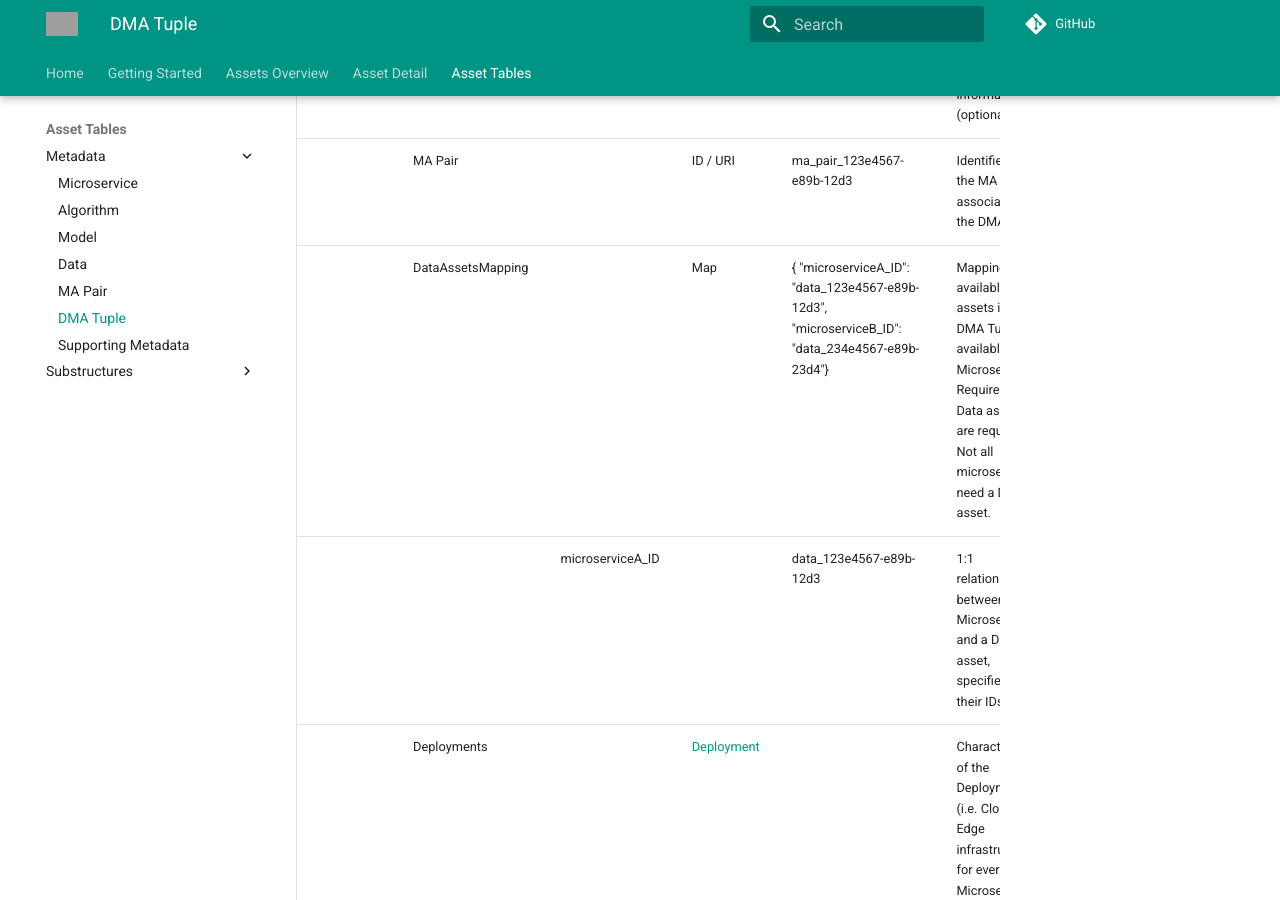
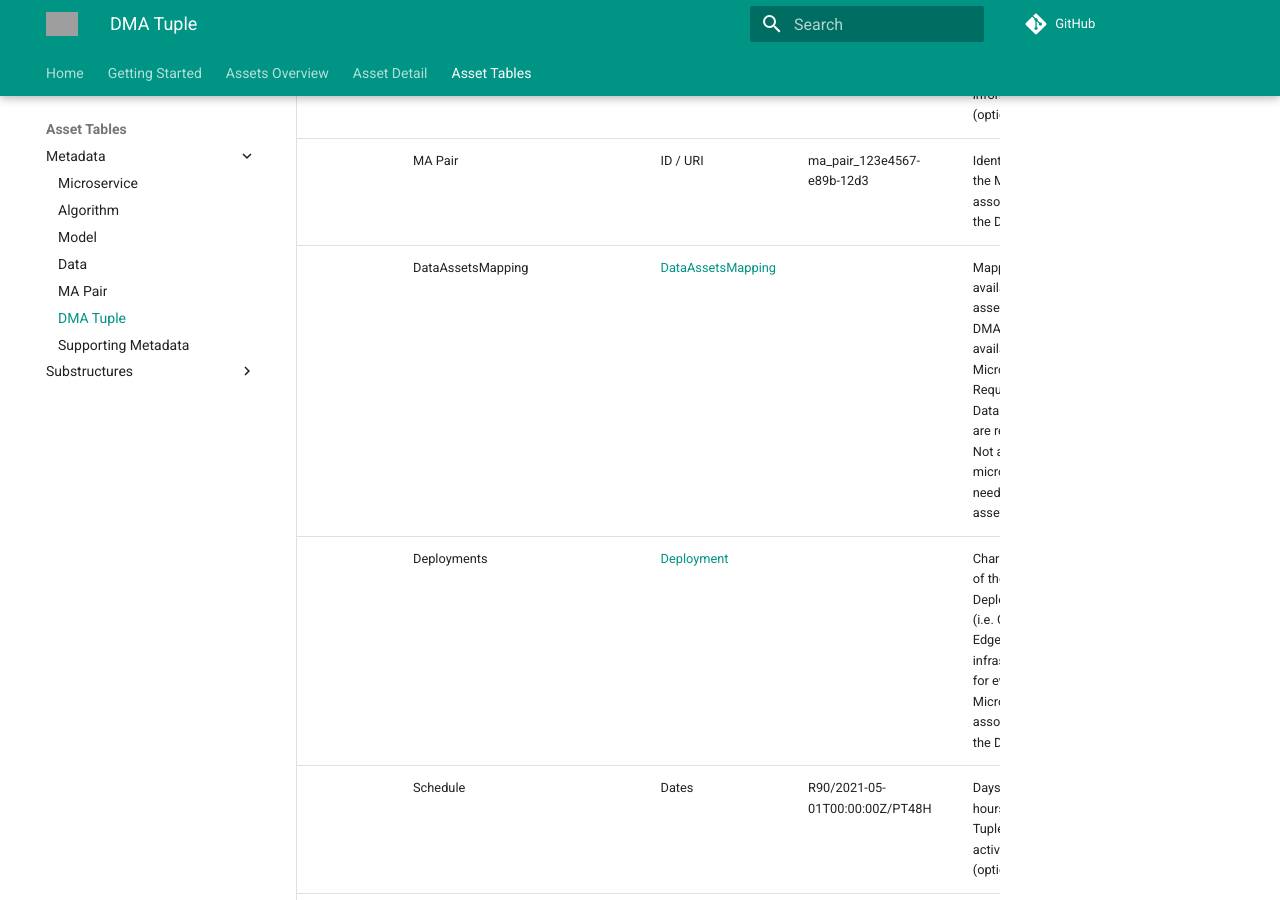
Before and after one commit to DIGITbrain/digitbrain.github.io, an MkDocs documentation site: the page built from docs/tables/dma_tuple.md, in a window 1280 px wide and 900 px high, scrolled down 1455 px. Built offline with MkDocs 1.6.1 and Material for MkDocs 9.7.7, drawn with Linux system fonts in a browser that asks for light colours; comment, search, counter and statistics services are not loaded; grey boxes are pictures that could not be loaded.

Commit message:
feat(metadata): add DataAssetsMapping substructure [AUTO]

```diff
--- a/docs/tables/dma_tuple.md
+++ b/docs/tables/dma_tuple.md
@@ -7,22 +7,21 @@
 
 **This information is also available in** **[list format](/attributes/dma_tuple/)**
 
-| Concept    | Key               | Subkey           | Type                        | Example Value                                                                                   | Comment                                                                                                                                                        | Condition   |
-|:-----------|:------------------|:-----------------|:----------------------------|:------------------------------------------------------------------------------------------------|:---------------------------------------------------------------------------------------------------------------------------------------------------------------|:------------|
-| Definition |                   |                  |                             |                                                                                                 |                                                                                                                                                                |             |
-|            | ID                |                  | ID / URI                    | 123e4567-e89b-12d3-a456-426614174000                                                            | Unique identifier for the DMA Tuple                                                                                                                            | auto        |
-|            | Created at        |                  | ISO 8601                    | 2021-05-01T00:00:00Z                                                                            | Date of creation                                                                                                                                               | auto        |
-|            | Version           |                  | Integer                     | 21                                                                                              | Version number of the DMA Tuple                                                                                                                                |             |
-|            | Author            |                  | ID / URI                    | person_123e4567-e89b-12d3 (auto)                                                                | Identifier of the Author of the MA Pair (NB: Entity for author is referenced)                                                                                  | auto        |
-|            | Licensor          |                  | ID / URI                    | legal_entity_123e4567-e89b-12d3 (auto)                                                          | Identifier of the Legal Entity licensing the the MA Pair (NB: Entity for Licensor is referenced)                                                               | auto        |
-|            | Derivation        |                  | IDs / URIs                  | dma_tuple_123e4567-e89b-12d3 (auto)                                                             | In case of derivation, references to parent / child (optional)                                                                                                 | auto        |
-|            | Name              |                  | Text                        | Pressure drop for the injection in hall 3                                                       | Short name to identify the DMA Tuple                                                                                                                           |             |
-|            | Scope             |                  | Text                        | Effectiveness of the mold closing process                                                       | Short description of the scope of the DMA Tuple (human readable)                                                                                               |             |
-|            | IP Instance       |                  | ID / URI                    | ip_instance_123e4567-e89b-12d3                                                                  | Identifier of the IP Instance the DMA Tuple is valid for (NB: Entity for IP Instance is referenced)                                                            |             |
-|            | Namespace         |                  | ID / URI?                   | namespace_123e4567-e89b-12d3                                                                    | Context to interpret the associated information (optional?)                                                                                                    |             |
-|            | MA Pair           |                  | ID / URI                    | ma_pair_123e4567-e89b-12d3                                                                      | Identifier of the MA Pair associated to the DMA Tuple                                                                                                          |             |
-|            | DataAssetsMapping |                  | Map                         | { "microserviceA_ID": "data_123e4567-e89b-12d3", "microserviceB_ID": "data_234e4567-e89b-23d4"} | Mapping the available Data assets in this DMA Tuple to available Microservices. Required if Data assets are required. Not all microservices need a Data asset. |             |
-|            |                   | microserviceA_ID |                             | data_123e4567-e89b-12d3                                                                         | 1:1 relationship between a Microservice and a Data asset, specified by their IDs                                                                               |             |
-|            | Deployments       |                  | [Deployment](deployment.md) |                                                                                                 | Characteristics of the Deployment (i.e. Cloud or Edge infrastructure) for every Microservice associated to the DMA Tuple                                       |             |
-|            | Schedule          |                  | Dates                       | R90/2021-05-01T00:00:00Z/PT48H                                                                  | Days and hours the DMA Tuple will be active (optional)                                                                                                         |             |
-|            | Payload           |                  | String                      | {‘injectionMold’: ‘Circuit Case’}                                                               | User-defined key-value pairs: JSON string with additional information (optional)                                                                               |             |
+| Concept    | Key               | Subkey   | Type                                      | Example Value                             | Comment                                                                                                                                                        | Condition   |
+|:-----------|:------------------|:---------|:------------------------------------------|:------------------------------------------|:---------------------------------------------------------------------------------------------------------------------------------------------------------------|:------------|
+| Definition |                   |          |                                           |                                           |                                                                                                                                                                |             |
+|            | ID                |          | ID / URI                                  | 123e4567-e89b-12d3-a456-426614174000      | Unique identifier for the DMA Tuple                                                                                                                            | auto        |
+|            | Created at        |          | ISO 8601                                  | 2021-05-01T00:00:00Z                      | Date of creation                                                                                                                                               | auto        |
+|            | Version           |          | Integer                                   | 21                                        | Version number of the DMA Tuple                                                                                                                                |             |
+|            | Author            |          | ID / URI                                  | person_123e4567-e89b-12d3 (auto)          | Identifier of the Author of the MA Pair (NB: Entity for author is referenced)                                                                                  | auto        |
+|            | Licensor          |          | ID / URI                                  | legal_entity_123e4567-e89b-12d3 (auto)    | Identifier of the Legal Entity licensing the the MA Pair (NB: Entity for Licensor is referenced)                                                               | auto        |
+|            | Derivation        |          | IDs / URIs                                | dma_tuple_123e4567-e89b-12d3 (auto)       | In case of derivation, references to parent / child (optional)                                                                                                 | auto        |
+|            | Name              |          | Text                                      | Pressure drop for the injection in hall 3 | Short name to identify the DMA Tuple                                                                                                                           |             |
+|            | Scope             |          | Text                                      | Effectiveness of the mold closing process | Short description of the scope of the DMA Tuple (human readable)                                                                                               |             |
+|            | IP Instance       |          | ID / URI                                  | ip_instance_123e4567-e89b-12d3            | Identifier of the IP Instance the DMA Tuple is valid for (NB: Entity for IP Instance is referenced)                                                            |             |
+|            | Namespace         |          | ID / URI?                                 | namespace_123e4567-e89b-12d3              | Context to interpret the associated information (optional?)                                                                                                    |             |
+|            | MA Pair           |          | ID / URI                                  | ma_pair_123e4567-e89b-12d3                | Identifier of the MA Pair associated to the DMA Tuple                                                                                                          |             |
+|            | DataAssetsMapping |          | [DataAssetsMapping](dataassetsmapping.md) |                                           | Mapping the available Data assets in this DMA Tuple to available Microservices. Required if Data assets are required. Not all microservices need a Data asset. |             |
+|            | Deployments       |          | [Deployment](deployment.md)               |                                           | Characteristics of the Deployment (i.e. Cloud or Edge infrastructure) for every Microservice associated to the DMA Tuple                                       |             |
+|            | Schedule          |          | Dates                                     | R90/2021-05-01T00:00:00Z/PT48H            | Days and hours the DMA Tuple will be active (optional)                                                                                                         |             |
+|            | Payload           |          | String                                    | {‘injectionMold’: ‘Circuit Case’}         | User-defined key-value pairs: JSON string with additional information (optional)                                                                               |             |
```
Also changed, not shown: docs/attributes/dataassetsmapping.md (added, +43 -0 lines), docs/attributes/dma_tuple.md (+1 -12 lines), docs/tables/dataassetsmapping.md (added, +15 -0 lines).
